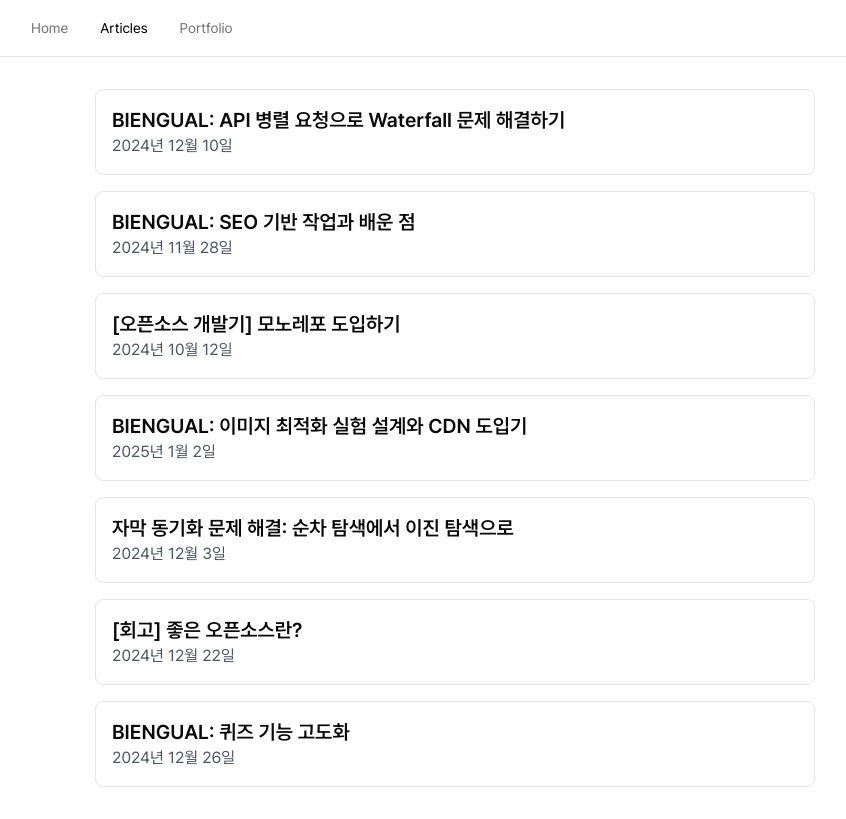
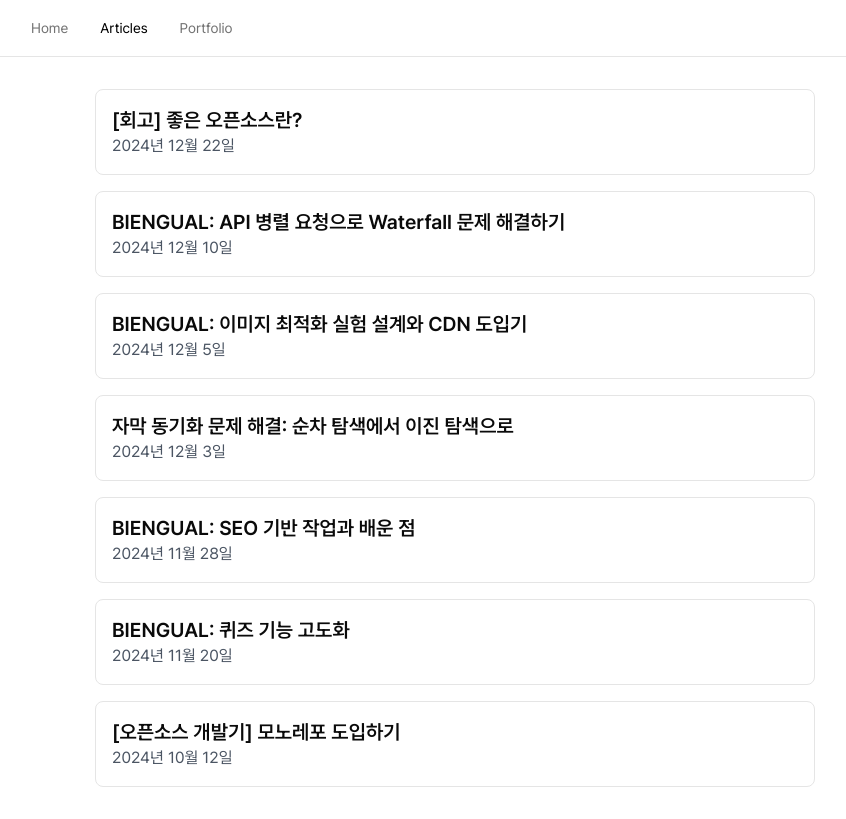
Before and after one commit to smosco/smosco.blog, a Next.js app: page /articles in a window 1280 px wide. Shown: the whole page, without its empty margins (185-1031 px from the left). Built offline with nearby package versions, Linux system fonts and the light colour scheme.

Commit message:
feat: 글 날짜 내림차순으로 정렬

```diff
--- a/src/app/articles/page.tsx
+++ b/src/app/articles/page.tsx
@@ -3,11 +3,14 @@
 
 export default function ArticlesPage() {
   const articles = getAllPosts();
+  const orderedArticles = articles.sort(function (a, b) {
+    return new Date(b.date).getTime() - new Date(a.date).getTime();
+  });
 
   return (
     <div className="container mx-auto">
       <ul className="space-y-4">
-        {articles.map((article) => (
+        {orderedArticles.map((article) => (
           <li key={article.slug}>
             <Link href={`/articles/${article.slug}`}>
               <div className="border rounded-lg p-4 hover:shadow-md">
--- a/src/contents/이미지 최적화 실험.md
+++ b/src/contents/이미지 최적화 실험.md
@@ -1,6 +1,6 @@
 ---
 title: 'BIENGUAL: 이미지 최적화 실험 설계와 CDN 도입기'
-date: 2025-01-02 15:00:00
+date: 2024-12-05 15:00:00
 category: developments
 thumbnail: '/images/image-optimization.png'
 draft: false
--- a/src/contents/퀴즈 기능 고도화.md
+++ b/src/contents/퀴즈 기능 고도화.md
@@ -1,6 +1,6 @@
 ---
 title: 'BIENGUAL: 퀴즈 기능 고도화'
-date: 2024-12-26 11:01:12
+date: 2024-11-20 11:01:12
 category: developments
 thumbnail: '/images/quiz.png'
 draft: false
```
